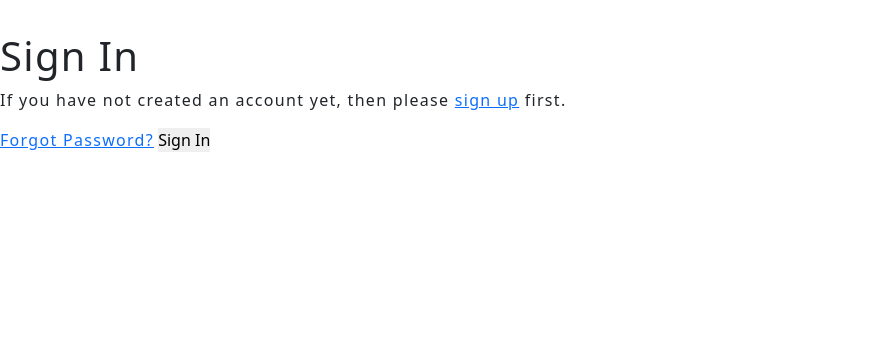
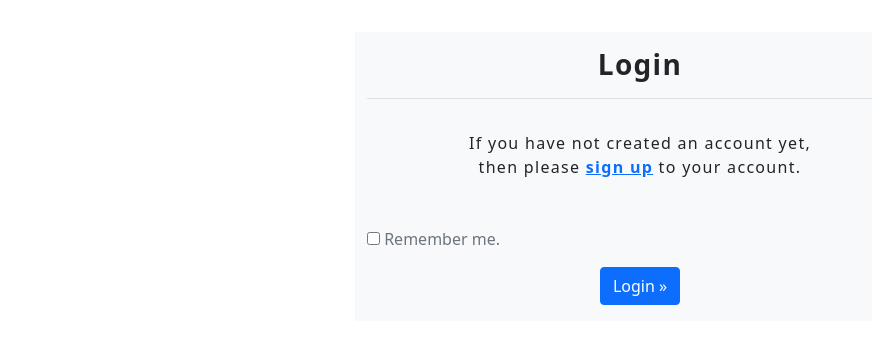
Before and after one commit to PeterLourens/kiwipiano, a Django app: page /login/ in a window 1280 px wide. Shown: the part 157-501 px from the top of the page, without its empty margins (0-872 px from the left). Run offline with Django 3.2, Linux system fonts and the light colour scheme; some libraries are stand-ins or nearby versions.

Commit message:
Adjust the code for login and signup page.

```diff
--- a/templates/account/login.html
+++ b/templates/account/login.html
@@ -7,40 +7,56 @@
 
 {% block content %}
 
-<h1>{% trans "Sign In" %}</h1>
 
-{% get_providers as socialaccount_providers %}
 
-{% if socialaccount_providers %}
-<p>{% blocktrans with site.name as site_name %}Please sign in with one
-of your existing third party accounts. Or, <a href="{{ signup_url }}">sign up</a>
-for a {{ site_name }} account and sign in below:{% endblocktrans %}</p>
 
-<div class="socialaccount_ballot">
+<main class="register-container container">
+  <div class="row align-items-center justify-content-center">
+    <div class="col-md-6 bg-light">
 
-  <ul class="socialaccount_providers">
-    {% include "socialaccount/snippets/provider_list.html" with process="login" %}
-  </ul>
+      <h3 class="text-center fw-bold my-3">{% trans "Login" %}</h3>
 
-  <div class="login-or">{% trans 'or' %}</div>
+      <div class="border-top my-3 py-3 text-center">
+
+        <p class="pt-3">If you have not created an account yet, <br>then please
+          <a href="{% url 'sign_up' %}" class="my-3"><strong>sign up</strong></a>
+          <span>to your account.</span>
+
+        </p>
 
       </div>
 
-{% include "socialaccount/snippets/login_extra.html" %}
 
-{% else %}
-<p>{% blocktrans %}If you have not created an account yet, then please
-<a href="{{ signup_url }}">sign up</a> first.{% endblocktrans %}</p>
-{% endif %}
 
-<form class="login" method="POST" action="{% url 'account_login' %}">
+      <form class="login justify-content-center align-items-center" id="signup_form" method="POST"
+        action="{% url 'account_login' %}">
         {% csrf_token %}
         {{ form.as_p }}
+
+
         {% if redirect_field_value %}
         <input type="hidden" name="{{ redirect_field_name }}" value="{{ redirect_field_value }}" />
         {% endif %}
-  <a class="button secondaryAction" href="{% url 'account_reset_password' %}">{% trans "Forgot Password?" %}</a>
-  <button class="primaryAction" type="submit">{% trans "Sign In" %}</button>
+
+        <div class="justify-content-center">
+          <input type="checkbox" name="terms" id="terms">
+          <label for="terms" class="text-muted">Remember me.</label>
+        </div>
+
+        <div class="form-group my-3 text-center">
+          <button class="btn btn-primary" type=" submit">{% trans "Login" %} &raquo;</button>
+
+        </div>
+
       </form>
 
+    </div>
+
+
+  </div>
+
+
+</main>
+
+
 {% endblock %}
```
Also changed, not shown: templates/account/signup.html (+8 -10 lines). Lines whose indentation alone changed are shown as unchanged.
